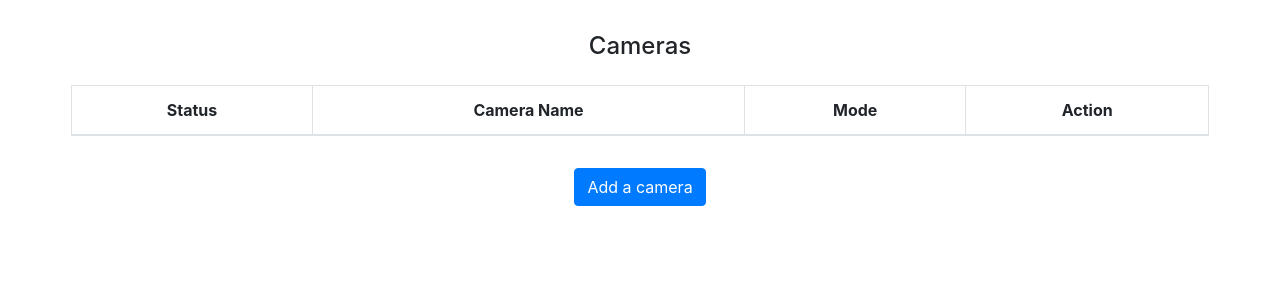
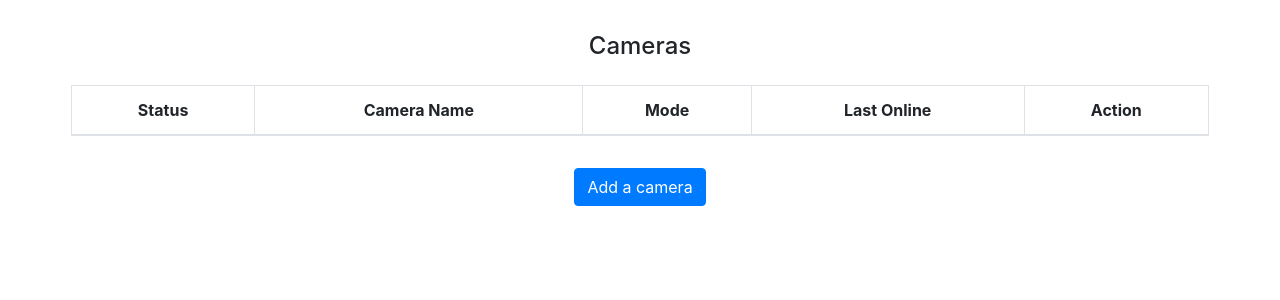
Before and after one commit to rudy-patel/imageAnalysisSystem, a Flask app: page /cameras in a window 1280 px wide. Shown: the part 56-356 px from the top of the page. Run offline with Flask 2, Linux system fonts and the light colour scheme; the visitor is signed in with stand-in values (Sample User, id 1); data that the repository does not hold is empty; some libraries are stand-ins or nearby versions.

Commit message:
view timestamp

```diff
--- a/server/templates/cameras.html
+++ b/server/templates/cameras.html
@@ -11,6 +11,7 @@
                 <th scope="col">Status</th>
                 <th scope="col">Camera Name</th>
                 <th scope="col">Mode</th>
+                <th scope="col">Last Online</th>
                 <th scope="col">Action</th>
               </tr>
             </thead>
@@ -20,6 +21,7 @@
                 <td>{{camera.status}}</td>
                 <td>{{camera.name}}</td>
                 <td>{{camera.mode}}</td>
+                <td>{{camera.last_heartbeat}}</td>
                 <td>
                     <button type="button" class="btn btn-primary">Select</button>
                     <button type="button" class="btn btn-primary">Delete</button>
```
